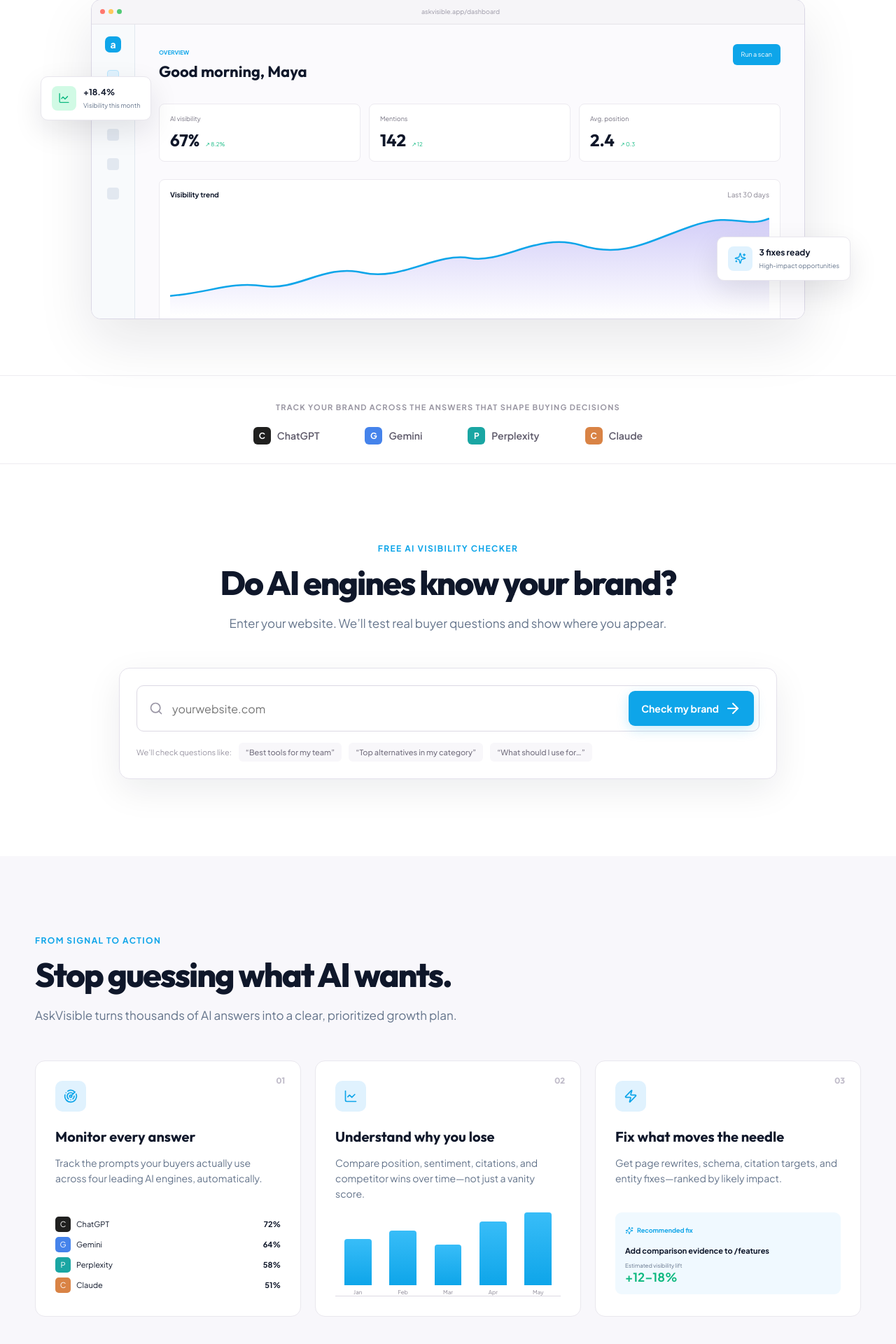
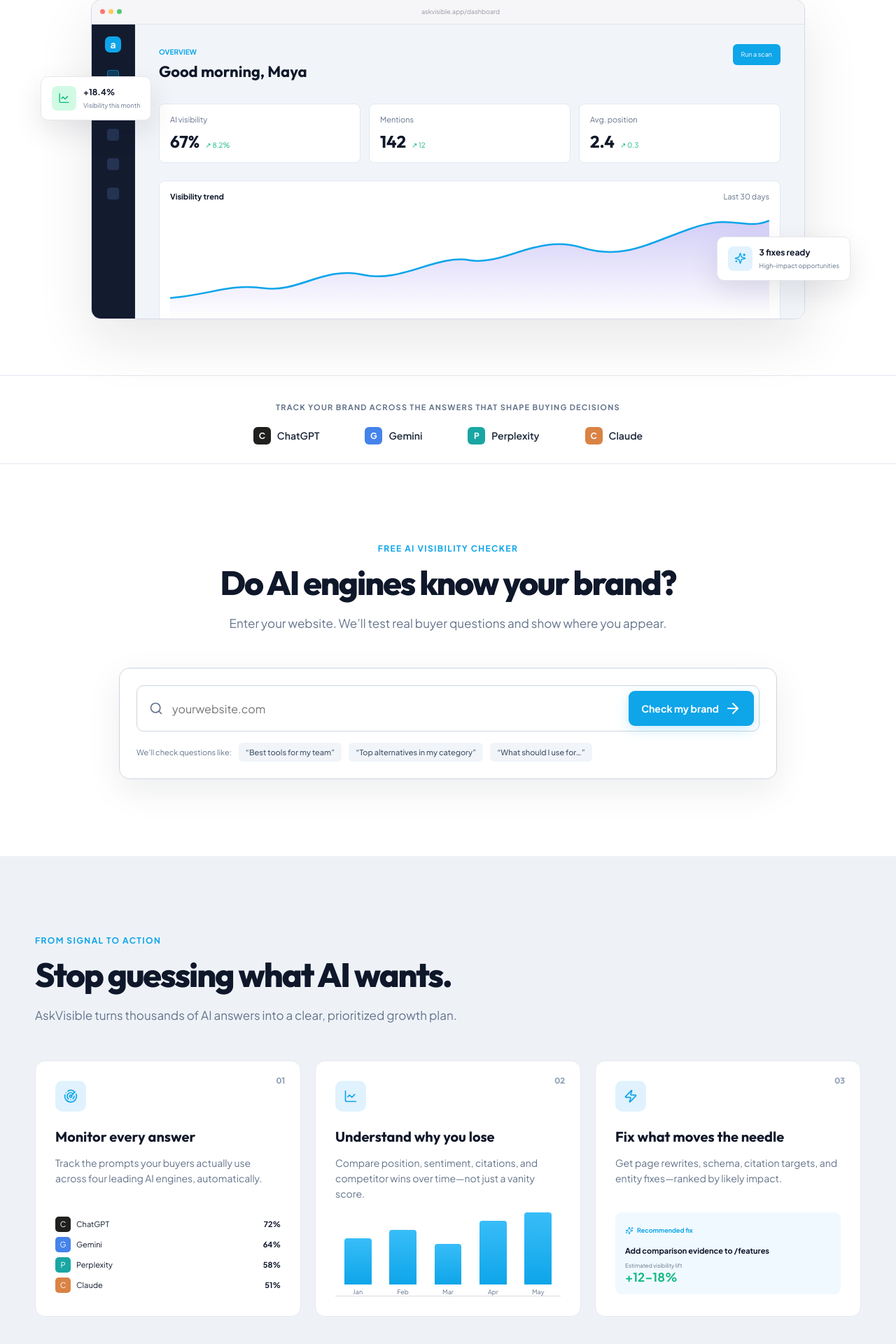
Before and after one commit to usmanalirehman12/askvisible-web, a Next.js app: page / in a window 1280 px wide. Shown: the part 629-2549 px from the top of the page at 70% size. Built offline with nearby package versions, Linux system fonts and the light colour scheme.

Commit message:
Fix landing page contrast — dark mini-sidebar, readable text sizes, stronger color hierarchy

```diff
--- a/app/globals.css
+++ b/app/globals.css
@@ -47,7 +47,7 @@
 .brand{font:800 20px 'Outfit',system-ui;display:flex;align-items:center;gap:9px;letter-spacing:-.7px}
 .brand-mark{background:linear-gradient(135deg,var(--sky),#0284C7);color:#fff;width:30px;height:30px;border-radius:9px;display:grid;place-items:center;font-size:19px}
 .topnav{height:78px;display:flex;align-items:center;justify-content:space-between}
-.navlinks{display:flex;gap:34px;font-size:14px;color:#4d4a5b}.navlinks a:hover{color:var(--sky)}
+.navlinks{display:flex;gap:34px;font-size:14px;color:#3B3848}.navlinks a:hover{color:var(--sky)}
 .nav-actions{display:flex;align-items:center;gap:22px;font-size:14px}
 .button,.scan-btn{border:0;background:var(--sky);color:#fff;border-radius:9px;padding:13px 18px;font-weight:700;display:inline-flex;align-items:center;justify-content:center;gap:8px;box-shadow:0 5px 18px rgba(14,165,233,.22);transition:.2s}
 .button:hover,.scan-btn:hover{transform:translateY(-1px);background:#0284C7}
@@ -61,7 +61,7 @@
 .hero h1 em{font-style:normal;color:var(--sky)}
 .hero-copy{max-width:700px;margin:auto;color:var(--muted);font-size:18px;line-height:1.65}
 .hero-actions{display:flex;justify-content:center;gap:12px;margin:30px 0 18px}
-.trustline{display:flex;justify-content:center;gap:24px;color:#7d7989;font-size:12px}
+.trustline{display:flex;justify-content:center;gap:24px;color:#64748B;font-size:12px}
 .trustline span{display:flex;align-items:center;gap:5px}.trustline svg{width:14px;color:var(--em)}
 .hero-visual{position:relative;margin:65px auto 80px;max-width:1020px}
 .dashboard-preview{background:var(--surface);border:1px solid #dad7e5;box-shadow:0 30px 80px rgba(15,23,42,.1);border-radius:14px;overflow:hidden;text-align:left}
@@ -69,23 +69,23 @@
 .dot{width:7px;height:7px;border-radius:50%;display:inline-block;margin-right:5px}
 .red{background:#ff776e}.yellow{background:#ffc85c}.green-dot{background:#51ca75}
 .preview-body{display:flex;height:420px}
-.mini-side{width:62px;background:#f8fafc;border-right:1px solid #e2e8f0;display:flex;align-items:center;flex-direction:column;padding:17px 0;gap:25px}
+.mini-side{width:62px;background:#131B2E;border-right:1px solid #1E293B;display:flex;align-items:center;flex-direction:column;padding:17px 0;gap:25px}
 .mini-logo{color:#fff;background:var(--sky);width:23px;height:23px;display:grid;place-items:center;border-radius:7px;font-weight:800}
-.mini-side i{width:17px;height:17px;border-radius:4px;background:#e2e8f0}
-.mini-side i.active{background:var(--sky-d);border:1px solid #bae6fd}
-.preview-main{flex:1;padding:28px 34px;background:#fbfafd}
+.mini-side i{width:17px;height:17px;border-radius:4px;background:#253352}
+.mini-side i.active{background:rgba(14,165,233,.25);border:1px solid rgba(14,165,233,.5)}
+.preview-main{flex:1;padding:28px 34px;background:#F1F5F9}
 .preview-title{display:flex;justify-content:space-between}
-.preview-title small{font-size:8px;color:var(--sky);font-weight:800}
-.preview-title h3{margin:7px 0;font:700 22px 'Outfit',system-ui}
+.preview-title small{font-size:10px;color:var(--sky);font-weight:800}
+.preview-title h3{margin:7px 0;font:700 22px 'Outfit',system-ui;color:#0F172A}
 .preview-title button{height:30px;background:var(--sky);border:0;color:#fff;border-radius:6px;padding:0 12px;font-size:9px}
 .metric-grid{display:grid;grid-template-columns:repeat(3,1fr);gap:12px;margin:25px 0}
-.metric-grid>div,.chart-card{background:var(--surface);border:1px solid #eceaf0;border-radius:8px;padding:15px}
-.metric-grid small{display:block;color:#777483;font-size:9px}
-.metric-grid b{font:700 24px 'Outfit',system-ui;display:inline-block;margin-top:10px}
-.metric-grid span{font-size:8px;color:var(--em);margin-left:8px}
+.metric-grid>div,.chart-card{background:#FFFFFF;border:1px solid #E2E8F0;border-radius:8px;padding:15px}
+.metric-grid small{display:block;color:#64748B;font-size:11px}
+.metric-grid b{font:700 24px 'Outfit',system-ui;display:inline-block;margin-top:10px;color:#0F172A}
+.metric-grid span{font-size:10px;color:var(--em);margin-left:8px}
 .chart-card{height:210px}
-.chart-label{display:flex;justify-content:space-between;font-size:10px}
-.chart-label span{color:#898593}
+.chart-label{display:flex;justify-content:space-between;font-size:11px;color:#0F172A}
+.chart-label span{color:#64748B}
 .chart-card svg{width:100%;height:150px;margin-top:18px}
 .chart-card .area{fill:url(#fill)}.chart-card .line{fill:none;stroke:var(--sky);stroke-width:3}
 .float-card{position:absolute;z-index:2;background:var(--surface);border:1px solid #e8e6ed;border-radius:10px;box-shadow:0 15px 40px rgba(15,23,42,.1);padding:13px 15px;display:flex;align-items:center;gap:10px;text-align:left}
@@ -94,10 +94,10 @@
 .float-icon svg{width:17px}
 .float-icon.green{background:var(--em-d);color:var(--em)}.float-icon.purple{background:var(--sky-d);color:var(--sky)}
 .float-card strong{font-size:12px;display:block}.float-card small{font-size:9px;color:var(--muted)}
-.engine-strip{border-block:1px solid #eeecf1;padding:27px;text-align:center}
-.engine-strip p{color:#9a97a3;font-size:11px;text-transform:uppercase;letter-spacing:1.2px;font-weight:700}
+.engine-strip{border-block:1px solid #E2E8F0;padding:27px;text-align:center}
+.engine-strip p{color:#64748B;font-size:11px;text-transform:uppercase;letter-spacing:1.2px;font-weight:700}
 .engine-strip>div{display:flex;justify-content:center;gap:65px;margin-top:22px}
-.engine-strip span{display:flex;align-items:center;gap:9px;font-weight:600;color:#5f5b6b}
+.engine-strip span{display:flex;align-items:center;gap:9px;font-weight:600;color:#1E293B}
 .engine-dot{width:25px;height:25px;border-radius:6px;display:grid;place-items:center;color:#fff;font-size:12px}
 .e0{background:#20201f}.e1{background:#4583eb}.e2{background:#1aa6a3}.e3{background:#d98345}
 .checker-section{padding:110px 0}
@@ -105,12 +105,12 @@
 .section-heading.left{text-align:left;margin-left:0}
 .section-heading h2{font:800 clamp(34px,4vw,48px)/1.17 'Outfit',system-ui;letter-spacing:-2px;margin:13px 0}
 .section-heading p{color:var(--muted);font-size:17px;line-height:1.6}
-.checker-card{border:1px solid #e4e1eb;box-shadow:0 16px 50px rgba(15,23,42,.08);border-radius:15px;padding:24px;max-width:940px;margin:auto}
-.checker-card form{display:flex;align-items:center;border:1px solid #dcd9e4;padding:7px 7px 7px 17px;border-radius:10px}
-.checker-card form>svg{color:#9995a4;width:20px}
-.checker-card input{border:0;outline:0;flex:1;padding:13px;font-size:16px}
-.checker-foot{display:flex;align-items:center;gap:10px;margin-top:16px;color:#9b97a4;font-size:11px}
-.checker-foot b{font-weight:500;padding:7px 10px;background:#f8f7fa;border-radius:6px;color:#777382}
+.checker-card{border:1px solid #CBD5E1;box-shadow:0 16px 50px rgba(15,23,42,.08);border-radius:15px;padding:24px;max-width:940px;margin:auto}
+.checker-card form{display:flex;align-items:center;border:1px solid #CBD5E1;padding:7px 7px 7px 17px;border-radius:10px}
+.checker-card form>svg{color:#64748B;width:20px}
+.checker-card input{border:0;outline:0;flex:1;padding:13px;font-size:16px;color:var(--ink)}
+.checker-foot{display:flex;align-items:center;gap:10px;margin-top:16px;color:#64748B;font-size:11px}
+.checker-foot b{font-weight:500;padding:7px 10px;background:#F1F5F9;border-radius:6px;color:#475569}
 .quick-result{display:grid;grid-template-columns:auto 1fr auto;align-items:center;gap:24px}
 .score-ring{width:90px;height:90px;border:9px solid var(--sky-d);border-top-color:var(--sky);border-radius:50%;display:grid;place-content:center}
 .score-block{display:grid;justify-items:center;gap:8px}
@@ -119,10 +119,10 @@
 .result-label{color:var(--em);font-size:12px;font-weight:700;display:flex;gap:5px}.result-label svg{width:16px}
 .quick-result h3{margin:6px 0;font:700 19px 'Outfit',system-ui}
 .quick-result p{margin:0;color:var(--muted);font-size:13px}
-.feature-section{background:#f8f7fb;padding:110px 0}
+.feature-section{background:#EEF2F7;padding:110px 0}
 .feature-grid{display:grid;grid-template-columns:repeat(3,1fr);gap:20px}
 .feature-grid article{background:var(--surface);border:1px solid #e9e7ee;border-radius:14px;padding:28px;position:relative;overflow:hidden}
-.feature-no{position:absolute;right:22px;top:20px;font:700 12px 'Outfit',system-ui;color:#c1bdca}
+.feature-no{position:absolute;right:22px;top:20px;font:700 12px 'Outfit',system-ui;color:#94A3B8}
 .feature-icon{width:44px;height:44px;background:var(--sky-d);color:var(--sky);display:grid;place-items:center;border-radius:10px}
 .feature-icon svg{width:20px}
 .feature-grid h3{font:700 20px 'Outfit',system-ui;margin:23px 0 9px}
@@ -134,7 +134,7 @@
 .bars{height:120px;border-bottom:1px solid #ddd9e3;display:flex;align-items:flex-end;justify-content:space-around}
 .bars span{height:100%;width:12%;display:flex;align-items:center;flex-direction:column;justify-content:flex-end;gap:5px}
 .bars i{width:100%;background:linear-gradient(#38BDF8,var(--sky));border-radius:4px 4px 0 0}
-.bars small{font-size:8px;color:#8d8997}
+.bars small{font-size:9px;color:#64748B}
 .fix-sample{background:#f0f9ff;border-radius:9px;padding:14px;margin-top:14px}
 .fix-sample>span{display:flex;align-items:center;gap:5px;color:var(--sky);font-size:9px;font-weight:800}
 .fix-sample svg{width:12px}
```
